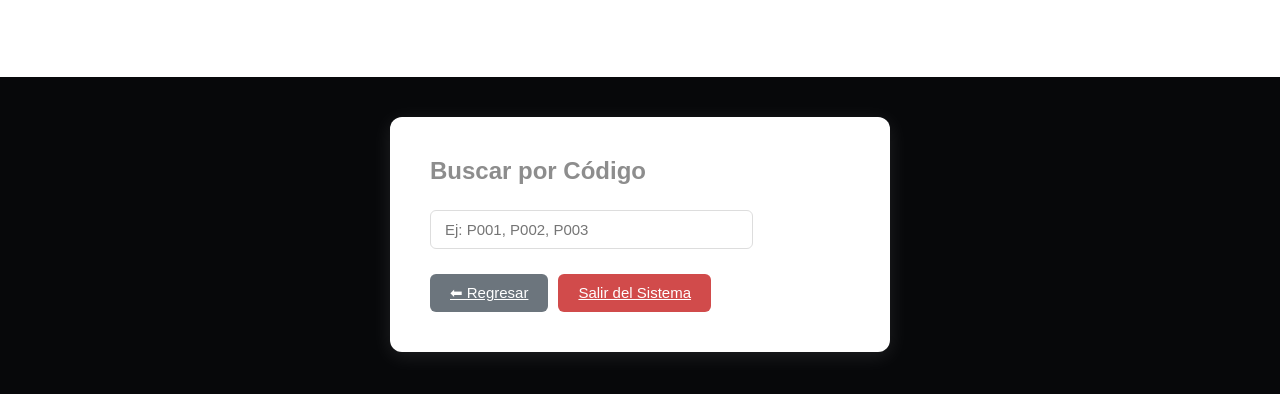
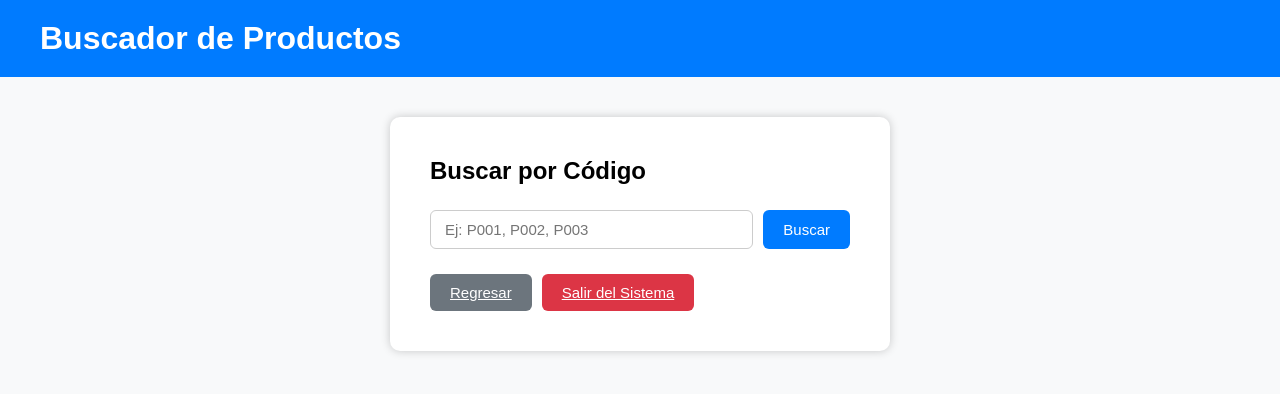
Before and after one commit to Marcelooo2/Examen-parcial, a Flask app: page /buscador in a window 1280 px wide. Shown: the top 394 px of the page. Run offline with Flask 3, Linux system fonts and the light colour scheme; a user stored in the database is signed in.

Commit message:
ultimito

```diff
--- a/templates/buscador.html
+++ b/templates/buscador.html
@@ -5,27 +5,27 @@
     <title>Buscador de Productos</title>
     <style>
         * { margin: 0; padding: 0; box-sizing: border-box; }
-        body { background: #07080a; font-family: Arial, sans-serif; }
-        header { background: #ffffff; color: white; padding: 20px 40px; }
+        body { background: #f8f9fa; font-family: Arial, sans-serif; }
+        header { background: #007bff; color: white; padding: 20px 40px; }
         .main { display: flex; justify-content: center; padding: 40px 20px; }
-        .card { background: white; padding: 40px; border-radius: 12px;
-                width: 500px; box-shadow: 0 4px 20px rgba(255, 254, 254, 0.1); }
-        h2 { color: #8d8d8d; margin-bottom: 25px; }
+        .card { background: white; padding: 40px; border-radius: 10px;
+                width: 500px; box-shadow: 0 0 10px rgba(0,0,0,0.2); }
+        h2 { color: black; margin-bottom: 25px; }
         .search-box { display: flex; gap: 10px; margin-bottom: 25px; }
-        input { flex: 1; padding: 10px 14px; border: 1px solid #ddd;
+        input { flex: 1; padding: 10px 14px; border: 1px solid #ccc;
                 border-radius: 6px; font-size: 15px; }
         .btn { padding: 10px 20px; border: none; border-radius: 6px;
                cursor: pointer; font-size: 15px; }
-        .btn-primary { background: #ffffff; color: white; }
+        .btn-primary { background: #007bff; color: white; }
         .btn-secondary { background: #6c757d; color: white; }
-        .btn-danger    { background: #d14b4b; color: white; }
-        .resultado { background: #f8f9fa; border-radius: 8px; padding: 20px;
-                     border-left: 4px solid #ffffff; margin-bottom: 20px; }
-        .resultado h3 { color: #ffffff; margin-bottom: 12px; }
+        .btn-danger { background: #dc3545; color: white; }
+        .resultado { background: #f1f1f1; border-radius: 8px; padding: 20px;
+                     border: 1px solid #ccc; margin-bottom: 20px; }
+        .resultado h3 { color: black; margin-bottom: 12px; }
         .dato { display: flex; justify-content: space-between;
-                padding: 6px 0; border-bottom: 1px solid #eee; font-size: 14px; }
-        .precio { color: #2ecc71; font-weight: bold; font-size: 18px; }
-        .no-encontrado { color: #fafafa; text-align: center; padding: 20px; }
+                padding: 6px 0; border-bottom: 1px solid #ddd; font-size: 14px; }
+        .precio { color: green; font-weight: bold; font-size: 18px; }
+        .no-encontrado { color: red; text-align: center; padding: 20px; }
         #resultado { display: none; }
         .acciones { display: flex; gap: 10px; margin-top: 15px; }
     </style>
@@ -44,8 +44,8 @@
         <div id="resultado"></div>
 
         <div class="acciones">
-            <a href="/principal" class="btn btn-secondary">⬅ Regresar</a>
-            <a href="/logout"    class="btn btn-danger">Salir del Sistema</a>
+            <a href="/principal" class="btn btn-secondary">Regresar</a>
+            <a href="/logout" class="btn btn-danger">Salir del Sistema</a>
         </div>
     </div>
 </div>
@@ -55,13 +55,14 @@ async function buscar() {
     const codigo = document.getElementById('codigo').value.trim();
     if (!codigo) { alert('Ingrese un código de producto'); return; }
 
-    const res  = await fetch('/api/buscar_producto', {
+    const res = await fetch('/api/buscar_producto', {
         method: 'POST',
         headers: { 'Content-Type': 'application/json' },
         body: JSON.stringify({ codigo })
     });
+
     const data = await res.json();
-    const div  = document.getElementById('resultado');
+    const div = document.getElementById('resultado');
     div.style.display = 'block';
 
     if (data.encontrado) {
@@ -75,7 +76,7 @@ async function buscar() {
                 <div class="dato"><span>Precio:</span> <span class="precio">S/ ${data.precio.toFixed(2)}</span></div>
             </div>`;
     } else {
-        div.innerHTML = `<div class="no-encontrado"> Producto no encontrado. Intente con P001, P002 o P003.</div>`;
+        div.innerHTML = `<div class="no-encontrado">Producto no encontrado. Intente con P001, P002 o P003.</div>`;
     }
 }
 </script>
```
Also changed, not shown: templates/login.html (+10 -10 lines), templates/principal.html (+12 -12 lines).
